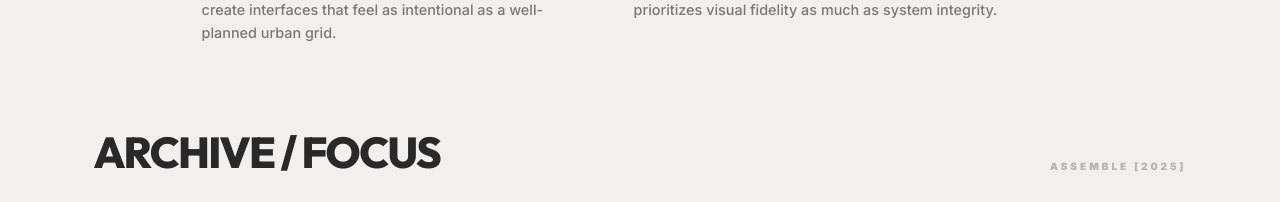
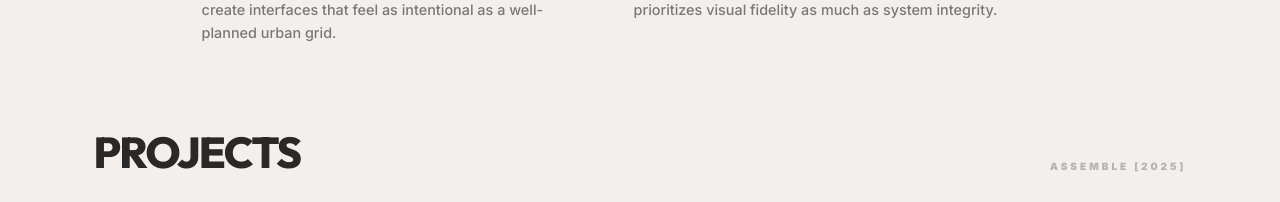
Before and after one commit to CTC3PO/ct-visual-site-26, a Next.js app: page / in a window 1280 px wide. Shown: the part 880-1082 px from the top of the page. Built offline with nearby package versions, Linux system fonts and the light colour scheme; grey boxes are pictures that could not be loaded.

Commit message:
style: final typography bolding, rename gallery to Projects, and update resume link

```diff
--- a/src/components/gallery/Gallery.tsx
+++ b/src/components/gallery/Gallery.tsx
@@ -7,7 +7,7 @@ export default function Gallery() {
   return (
     <section id="work" className="mt-8 pb-16">
       <div className="flex justify-between items-end mb-8 px-2">
-        <h2 className="text-3xl md:text-5xl max-w-xl">Archive / Focus</h2>
+        <h2 className="text-3xl md:text-5xl max-w-xl">Projects</h2>
         <span className="font-sans text-[10px] uppercase tracking-[0.3em] font-black opacity-30">Assemble [2025]</span>
       </div>
 
```
